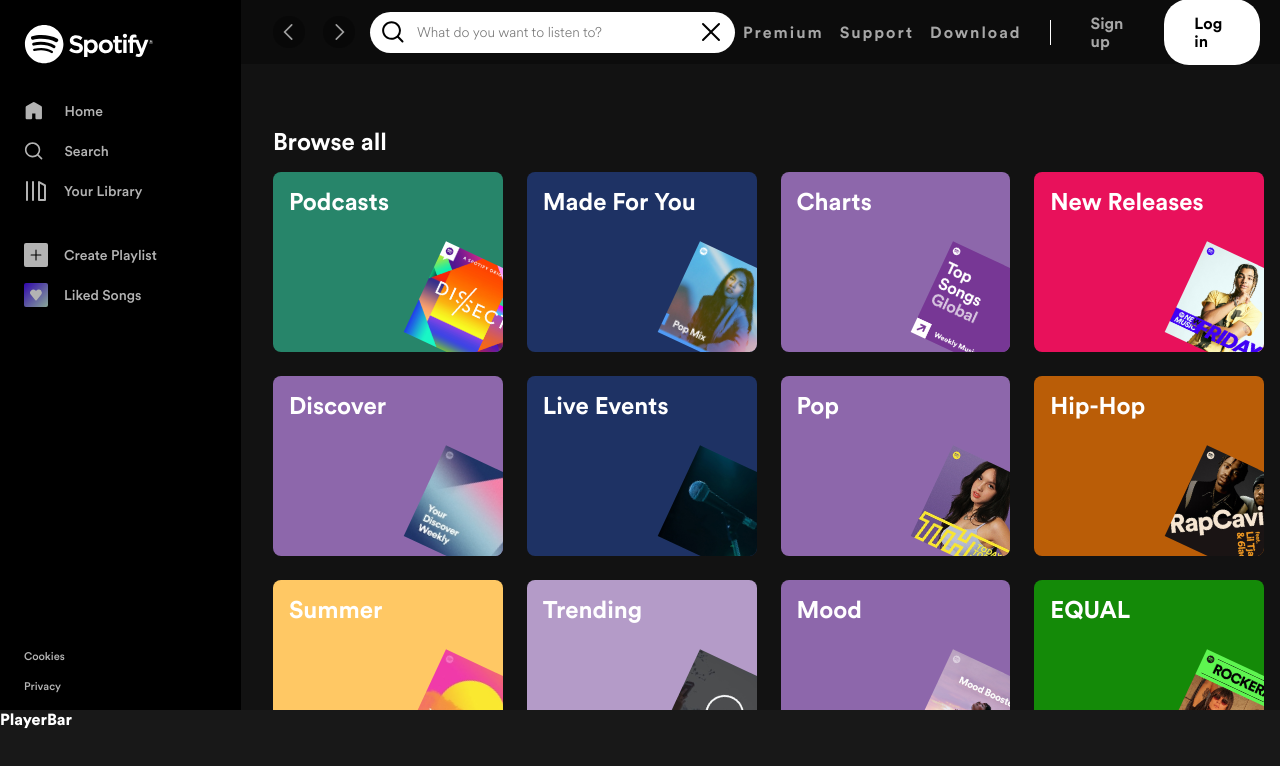
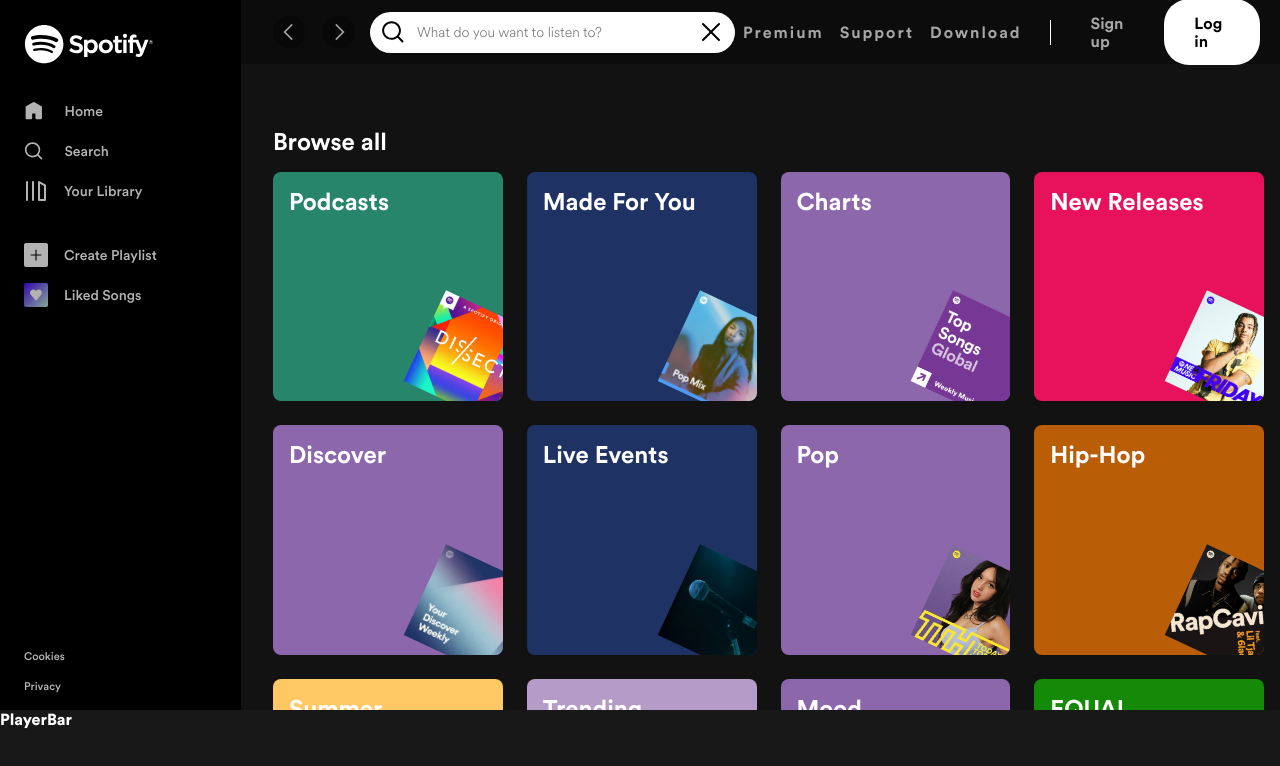
Before and after one commit to abidinco/spotify-clone, a React (Create React App) app: page /search in a window 1280 px wide. Shown: the top 766 px of the page. Built offline with nearby package versions, Linux system fonts and the light colour scheme.

Commit message:
style(search page): add responsiveness and squareness to cards

```diff
--- a/src/components/Body/SearchPage.module.css
+++ b/src/components/Body/SearchPage.module.css
@@ -9,10 +9,47 @@
 }
 
 .cards-container {
-    display: flex;
+    display: grid;
+    --column-count: 8;
+    column-width: 180px;
     gap: 24px;
+    grid-auto-rows: auto;
     grid-template-rows: 1fr;
-    flex-direction: row;
-    flex-wrap: wrap;
-    justify-content: space-between;
+    grid-template-columns: repeat(var(--column-count),minmax(0,1fr))
 }
+
+@media only screen and (max-width: 770px)  {
+    .cards-container {
+        --column-count: 2;
+    }
+}
+
+@media only screen and (min-width: 770px) and (max-width: 970px) {
+    .cards-container{
+        --column-count: 3;
+    }
+}
+
+@media only screen and (min-width: 970px) and (max-width: 1300px) {
+    .cards-container{
+        --column-count: 4;
+    }
+}
+
+@media only screen and (min-width: 1300px) and (max-width: 1500px) {
+    .cards-container{
+        --column-count: 5;
+    }
+}
+
+@media only screen and (min-width: 1500px) and (max-width: 1700px) {
+    .cards-container{
+        --column-count: 6;
+    }
+}
+
+@media only screen and (min-width: 1700px) and (max-width: 1900px) {
+    .cards-container{
+        --column-count: 7;
+    }
+}
--- a/src/components/UI/BrowseCard.module.css
+++ b/src/components/UI/BrowseCard.module.css
@@ -1,13 +1,12 @@
 .wrapper {
     border-radius: 8px;
     border: none;
-    width: 180px;
-    height: 180px;
     background-color: rgba(0, 0, 0, .75);
     display: flex;
     flex-grow: 1;
     position: relative;
     overflow: hidden;
+    aspect-ratio: 1;
 }
 
 .wrapper:hover {
```
